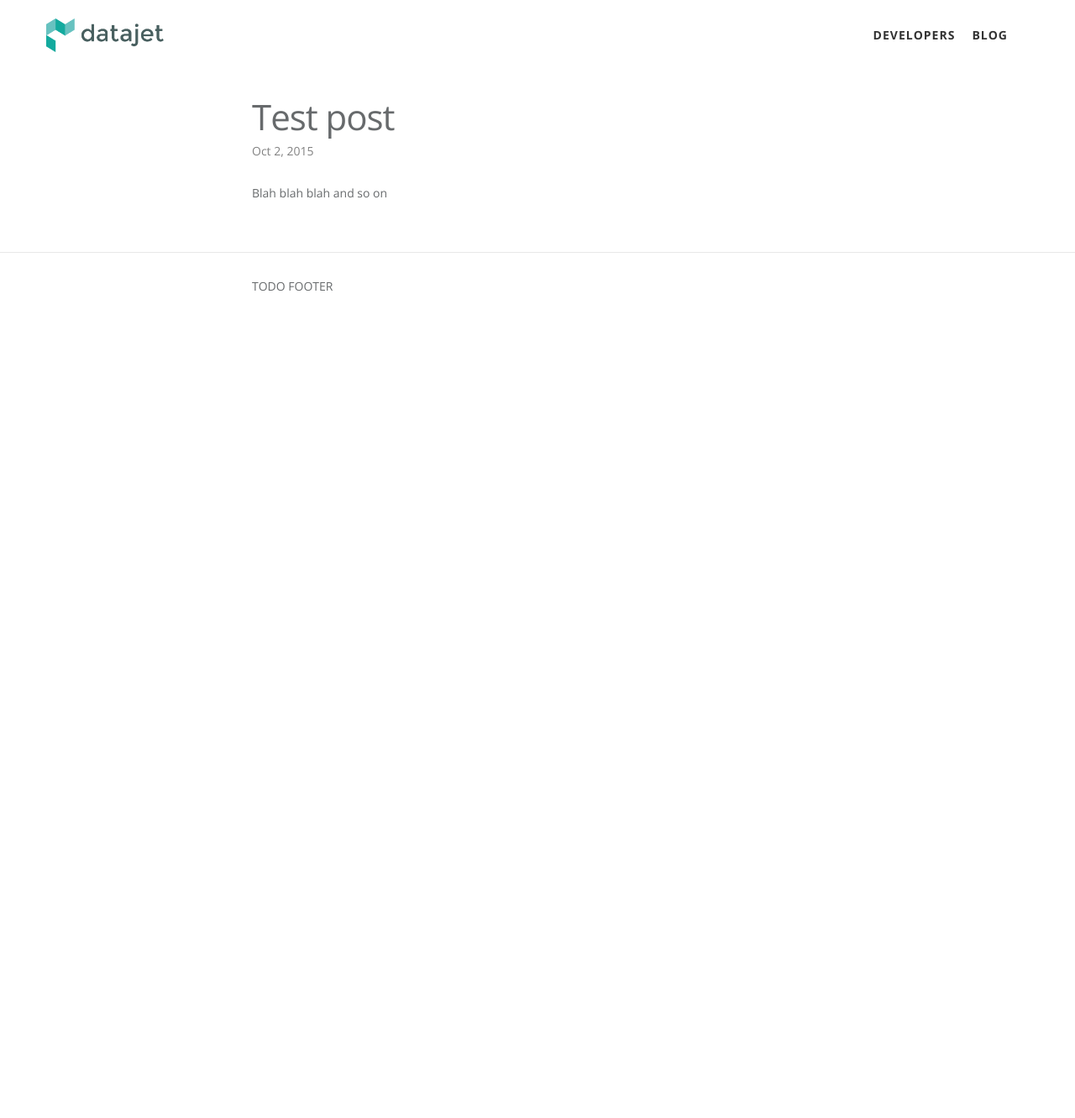
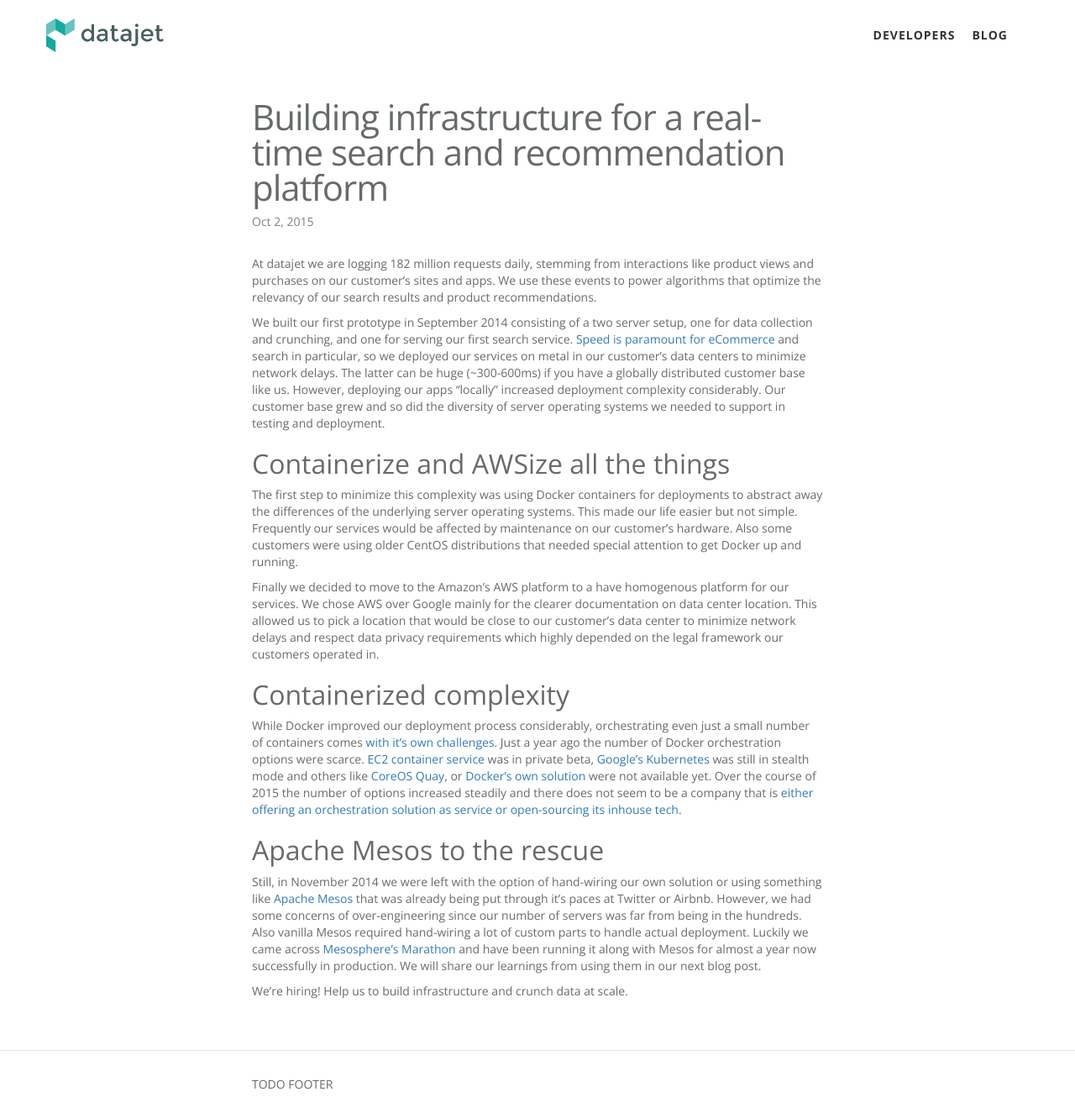
Before and after one commit to datajet-io/datajet-io.github.io, a Jekyll site: the page built from _posts/2015-10-02-test-post.md, in a window 1280 px wide. Shown: the whole page at 84% size. Built offline with Jekyll 4.4.1, drawn with Linux system fonts in a browser that asks for light colours; before the commit the page ends 900 px from its top, so only the background shows below that.

Commit message:
Update 2015-10-02-test-post.md

```diff
--- a/_posts/2015-10-02-test-post.md
+++ b/_posts/2015-10-02-test-post.md
@@ -1,5 +1,24 @@
 ---
 layout: post
-title: Test post
+title: Building infrastructure for a real-time search and recommendation platform
 ---
-Blah blah blah and so on
+
+At datajet we are logging 182 million requests daily, stemming from interactions like product views and purchases on our customer’s sites and apps. We use these events to power algorithms that optimize the relevancy of our search results and product recommendations.
+
+We built our first prototype in September 2014 consisting of a two server setup, one for data collection and crunching, and one for serving our first search service. [Speed is paramount for eCommerce](http://glinden.blogspot.de/2006/11/marissa-mayer-at-web-20.html) and search in particular, so we deployed our services on metal in our customer’s data centers to minimize network delays. The latter can be huge (~300-600ms) if you have a globally distributed customer base like us. However, deploying our apps “locally” increased deployment complexity considerably. Our customer base grew and so did the diversity of server operating systems we needed to support in testing and deployment.
+
+##Containerize and AWSize all the things
+
+The first step to minimize this complexity was using Docker containers for deployments to abstract away the differences of the underlying server operating systems. This made our life easier but not simple. Frequently our services would be affected by maintenance on our customer’s hardware. Also some customers were using older CentOS distributions that needed special attention to get Docker up and running.
+
+Finally we decided to move to the Amazon's AWS platform to a have homogenous platform for our services. We chose AWS over Google mainly for the clearer documentation on data center location. This allowed us to pick a location that would be close to our customer’s data center to minimize network delays and respect data privacy requirements which highly depended on the legal framework our customers operated in.
+
+##Containerized complexity
+
+While Docker improved our deployment process considerably, orchestrating even just a small number of containers comes [with it’s own challenges](https://valdhaus.co/writings/docker-misconceptions/). Just a year ago the number of Docker orchestration options were scarce. [EC2 container service](http://docs.aws.amazon.com/AmazonECS/latest/developerguide/Welcome.html) was in private beta, [Google's Kubernetes](http://kubernetes.io/) was still in stealth mode and others like [CoreOS Quay](https://coreos.com/using-coreos/containers/), or [Docker’s own solution](https://docs.docker.com/compose/) were not available yet. Over the course of 2015 the number of options increased steadily and there does not seem to be a company that is [either offering an orchestration solution as service or open-sourcing its inhouse tech](https://www.quora.com/What-is-the-best-Docker-Linux-Container-orchestration-tool).
+
+##Apache Mesos to the rescue
+
+Still, in November 2014 we were left with the option of hand-wiring our own solution or using something like [Apache Mesos](http://mesos.apache.org/) that was already being put through it’s paces at Twitter or Airbnb. However, we had some concerns of over-engineering since our number of servers was far from being in the hundreds. Also vanilla Mesos required hand-wiring a lot of custom parts to handle actual deployment. Luckily we came across [Mesosphere's Marathon](https://github.com/mesosphere/marathon) and have been running it along with Mesos for almost a year now successfully in production. We will share our learnings from using them in our next blog post.
+
+We’re hiring! Help us to build infrastructure and crunch data at scale.
```
